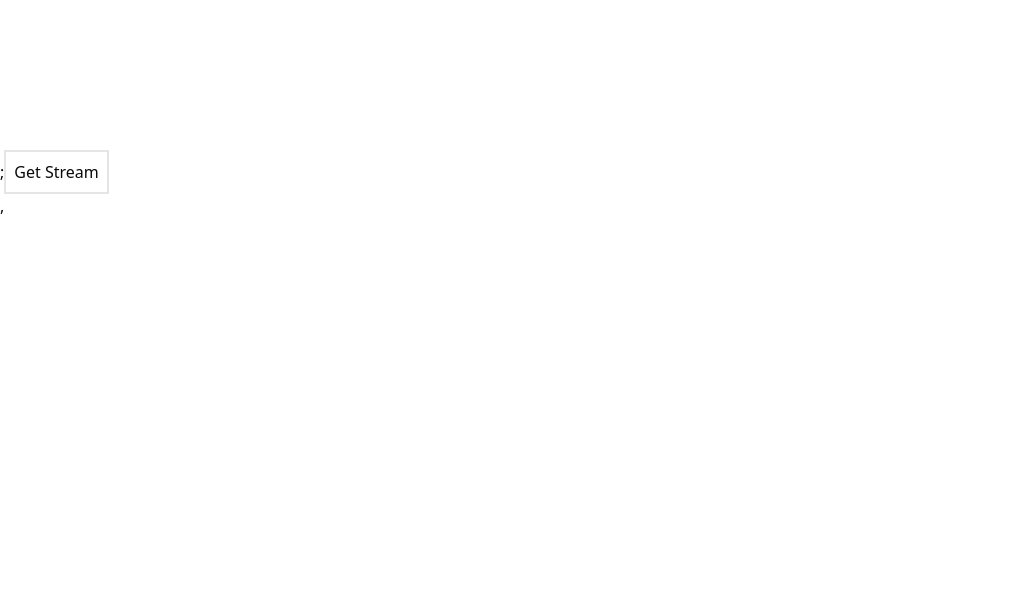
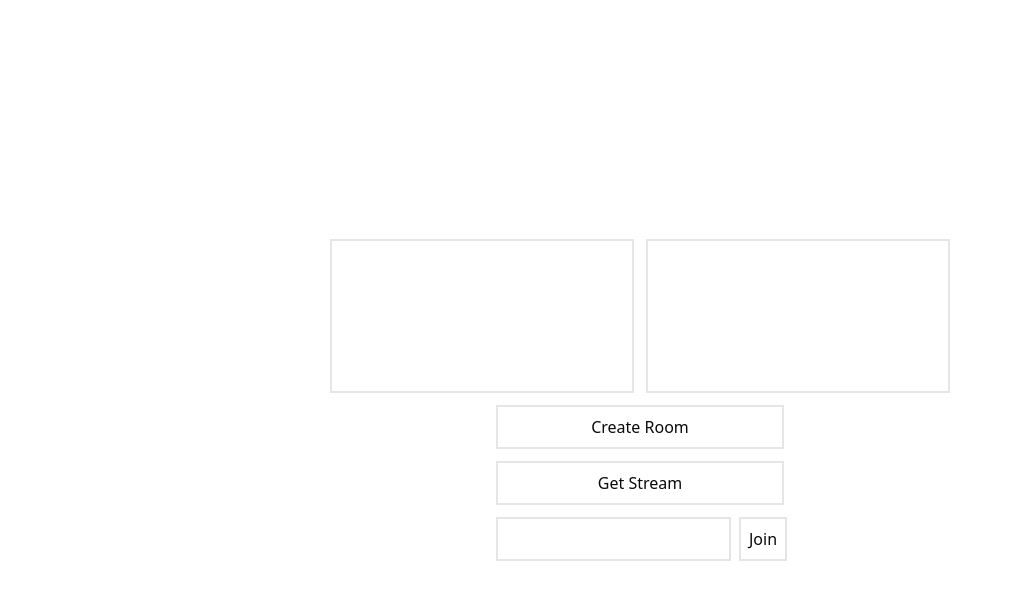
Before and after one commit to AdityaRaj717/StudioSync, a React (Vite) app in the folder client/: page /video-page in a window 1280 px wide. Shown: the top 600 px of the page, without its empty margins (0-1013 px from the left). Built offline with nearby package versions, Linux system fonts and the light colour scheme; no server answers.

Commit message:
Added Room Joining Functionality on Server

```diff
--- a/client/package.json
+++ b/client/package.json
@@ -19,7 +19,8 @@
     "react-router": "^7.8.2",
     "socket.io-client": "^4.8.1",
     "tailwind-merge": "^3.3.1",
-    "tailwindcss": "^4.1.13"
+    "tailwindcss": "^4.1.13",
+    "uuid": "^13.0.0"
   },
   "devDependencies": {
     "@eslint/js": "^9.33.0",
--- a/client/src/App.tsx
+++ b/client/src/App.tsx
@@ -12,7 +12,7 @@ const router = createBrowserRouter([
 function App() {
   return (
     <>
-      <RouterProvider router={router} />,
+      <RouterProvider router={router} />
     </>
   );
 }
--- a/client/src/pages/VideoPage.tsx
+++ b/client/src/pages/VideoPage.tsx
@@ -1,20 +1,33 @@
 import { io } from "socket.io-client";
-import { useEffect, useState, useRef } from "react";
+import { useMemo, useEffect, useState, useRef } from "react";
+import { v4 as uuidv4 } from "uuid";
+
+const socket = io("https://localhost:3000");
 
 function VideoPage() {
   const [stream, setStream] = useState(null);
+  const [roomId, setRoomId] = useState("");
+  const [joinRoomCode, setJoinRoomCode] = useState("");
 
-  const videoRef = useRef(null);
+  const localVideoRef = useRef(null);
+  const remoteVideoRef = useRef(null);
 
   useEffect(() => {
-    io("https://localhost:3000");
-  }, []);
+    if (localVideoRef.current && stream) {
+      localVideoRef.current.srcObject = stream;
+    }
+  }, [stream]);
+
+  const isFirstRender = useRef(true);
 
   useEffect(() => {
-    if (videoRef.current && stream) {
-      videoRef.current.srcObject = stream;
+    if (isFirstRender.current) {
+      isFirstRender.current = false;
+      return;
     }
-  }, [stream]);
+    alert(`Room id: ${roomId}`);
+    socket.emit("room-id", roomId);
+  }, [roomId]);
 
   async function getUserFeed() {
     try {
@@ -28,13 +41,43 @@ function VideoPage() {
     }
   }
 
+  function joinRoom() {
+    if (!joinRoomCode) return;
+    socket.emit("join-room", joinRoomCode);
+  }
+
   return (
     <>
-      <div>
-        <video ref={videoRef} autoPlay playsInline muted></video>;
-        <button className="border-2 p-2" onClick={getUserFeed}>
-          Get Stream
-        </button>
+      <div className="flex h-[100vh] gap-3 flex-col justify-center items-center">
+        <div className="flex gap-3">
+          <video
+            className="border-2"
+            ref={localVideoRef}
+            autoPlay
+            playsInline
+            muted
+          ></video>
+          <video className="border-2" ref={remoteVideoRef}></video>
+        </div>
+        <div className="flex flex-col gap-3 w-2xs">
+          <button className="border-2 p-2" onClick={() => setRoomId(uuidv4())}>
+            Create Room
+          </button>
+          <button className="border-2 p-2" onClick={getUserFeed}>
+            Get Stream
+          </button>
+          <div className="flex gap-2">
+            <input
+              className="border-2"
+              type="text"
+              onChange={(e) => setJoinRoomCode(e.target.value)}
+            />
+            <button className="border-2 p-2" onClick={joinRoom}>
+              Join
+            </button>
+          </div>
+        </div>
+        {roomId && <p>RoomId: {roomId}</p>}
       </div>
     </>
   );
```
Also changed, not shown: 2 other files (tests, documents, lock files or other folders).
